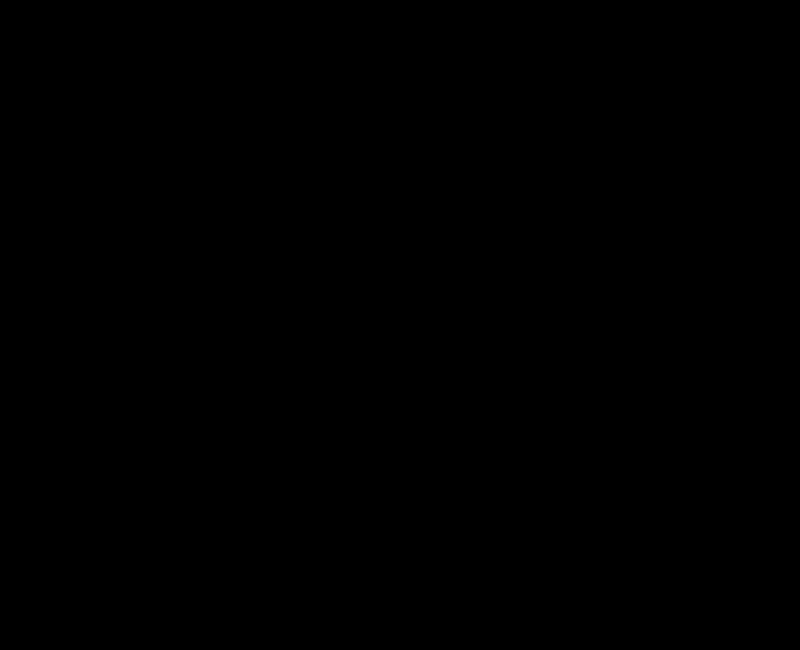
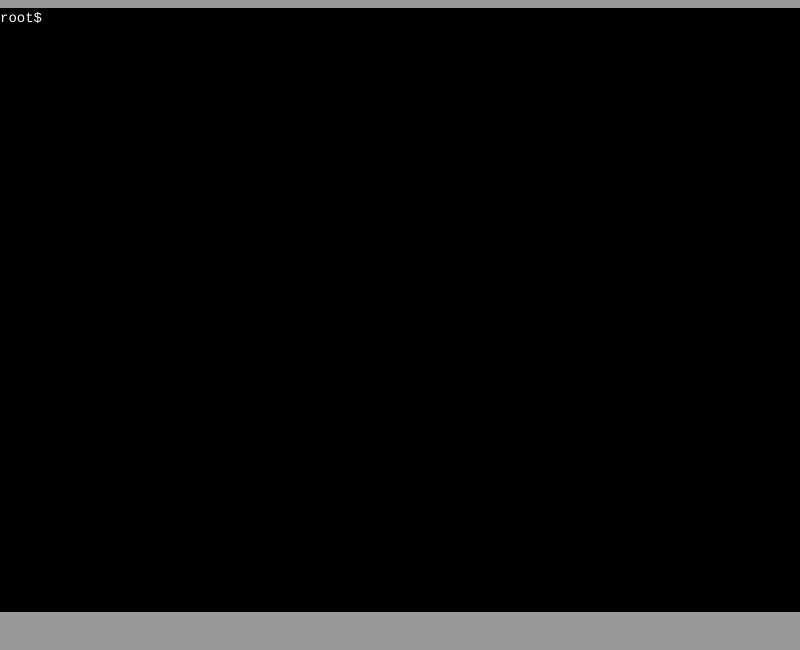
Before and after one commit to huntdog1541/Web_Terminal, an Electron app: page index.html in a window 800 px wide. Drawn offline with Linux system fonts and the light colour scheme.

Commit message:
updated code

```diff
--- a/css/main.css
+++ b/css/main.css
@@ -1,5 +1,11 @@
+html {
+    height: 100%;
+    margin: 0;
+    padding: 0;
+}
+
 body {
-    background-color: #000
+    background-color: #999
 }
 
 #console {
@@ -12,11 +18,8 @@ textarea {
     border: none;
     font-family: courier, monospace;
     color: #fff;
-    margin-left: auto;
-    min-width: fit-content;
-    min-height: fit-content;
-    margin-right: auto;
-    margin-top: 40px;
+    min-width: 800px;
+    min-height: 600px;
     font-size:14px;
     overflow: hidden;
     outline: none;
--- a/index.html
+++ b/index.html
@@ -4,13 +4,15 @@
     <meta charset="UTF-8">
     <title>Web Terminal</title>
     <link rel="stylesheet" type="text/css" href="css/main.css" />
+
 </head>
 <body>
 
     <div id="console">
-        <textarea></textarea>
+        <textarea id="text" name="console"></textarea>
     </div>
 
+    <script src="js/main.js"></script>
 </body>
-<script scr="js/main.js"></script>
+
 </html>
--- a/js/main.js
+++ b/js/main.js
@@ -1,3 +1,7 @@
 /**
  * Created by David on 12/27/2015.
  */
+
+window.onload =  function addRoot() {
+    document.getElementById("text").value = "root$ ";
+};
```
